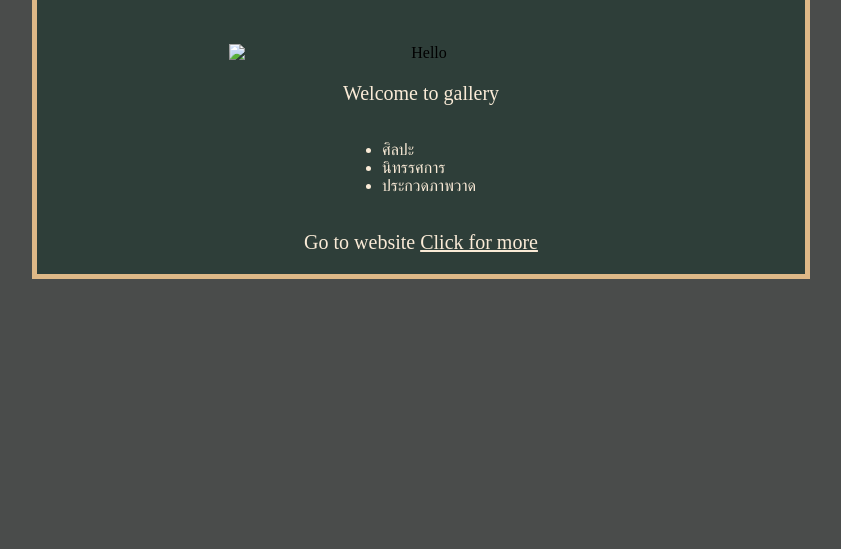
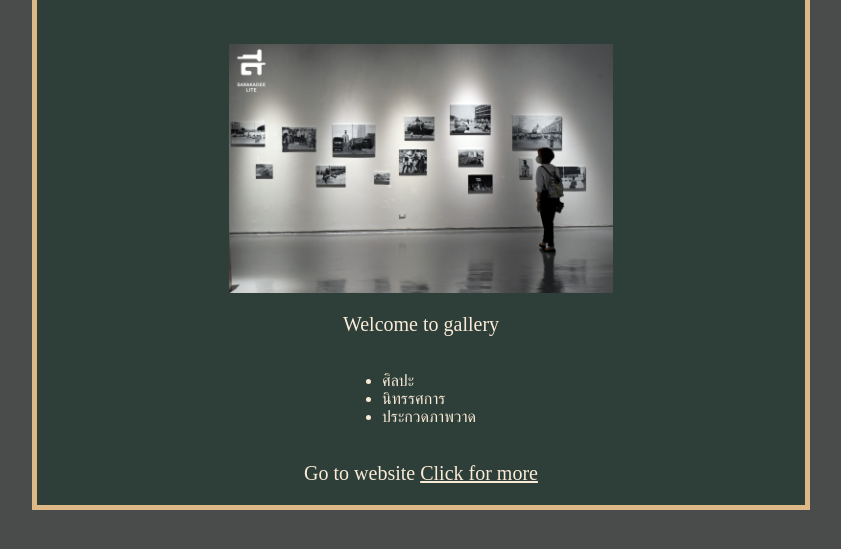
Before and after one commit to pattavit/pattavit.github.io, a plain HTML site: page index.html in a window 1280 px wide. Shown: the part 143-692 px from the top of the page, without its empty margins (224-1065 px from the left). Drawn offline with Linux system fonts and the light colour scheme.

Commit message:
Update index.html

```diff
--- a/index.html
+++ b/index.html
@@ -7,7 +7,7 @@
     </head>
     <body>
         <h1>National art gallery</h1>
-        <img src="/Web/Pic.jpg" width="50%"
+        <img src="/images/Pic.jpg" width="50%"
         height="50%" alt="Hello">
         <p>Welcome to gallery</p>
         <ul>
```
